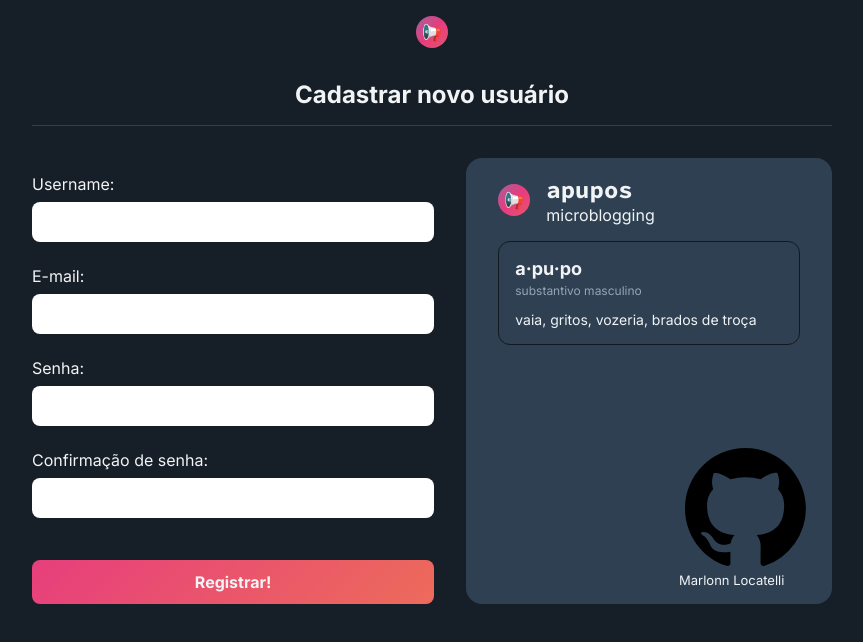
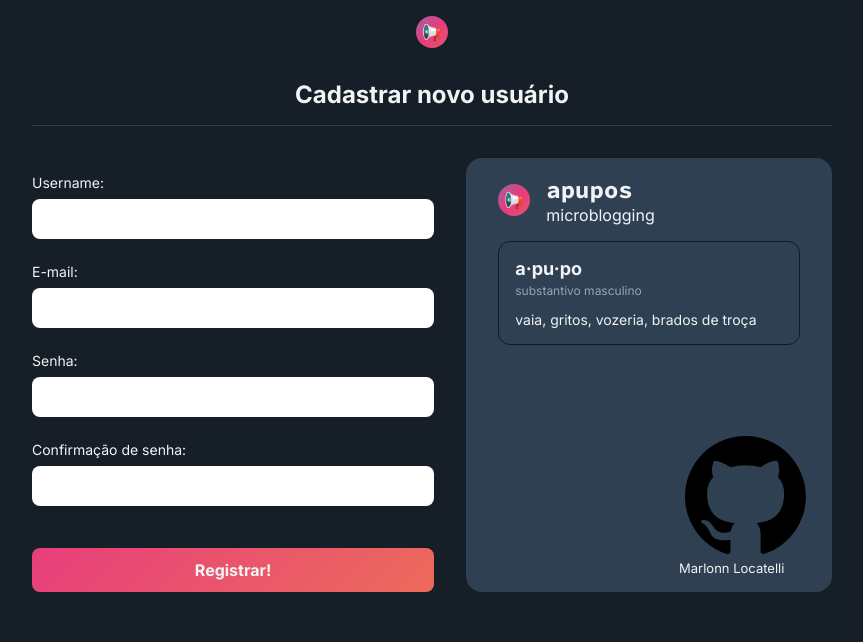
Before and after one commit to marlonnl/apupos-web, a React (Create React App) app: page /register in a window 1280 px wide. Shown: the top 642 px of the page, without its empty margins (208-1071 px from the left). Built offline with nearby package versions, Linux system fonts and the light colour scheme.

Commit message:
💄 styling buttons in register page

```diff
--- a/src/pages/Register/styles.ts
+++ b/src/pages/Register/styles.ts
@@ -1,5 +1,6 @@
 import styled from 'styled-components'
 import { color } from '../../styles/colors'
+import { Link } from 'react-router-dom'
 
 export const Panels = styled.div`
   display: flex;
@@ -11,6 +12,15 @@ export const Title = styled.h2`
   margin: 16px 0 32px 0;
   border-bottom: 1px solid ${color.separator};
   padding: 16px;
+`
+
+export const GoToRegister = styled(Link)`
+  &#animation {
+    border-radius: 8px;
+    -webkit-background-clip: text;
+    -webkit-text-fill-color: transparent;
+    padding: 2px 4px;
+  }
 `
 
 export const RegisterForm = styled.form`
@@ -57,4 +67,8 @@ export const FormItem = styled.div`
     border-radius: 8px;
     border: none;
   }
+
+  label {
+    font-size: 14px;
+  }
 `
```
